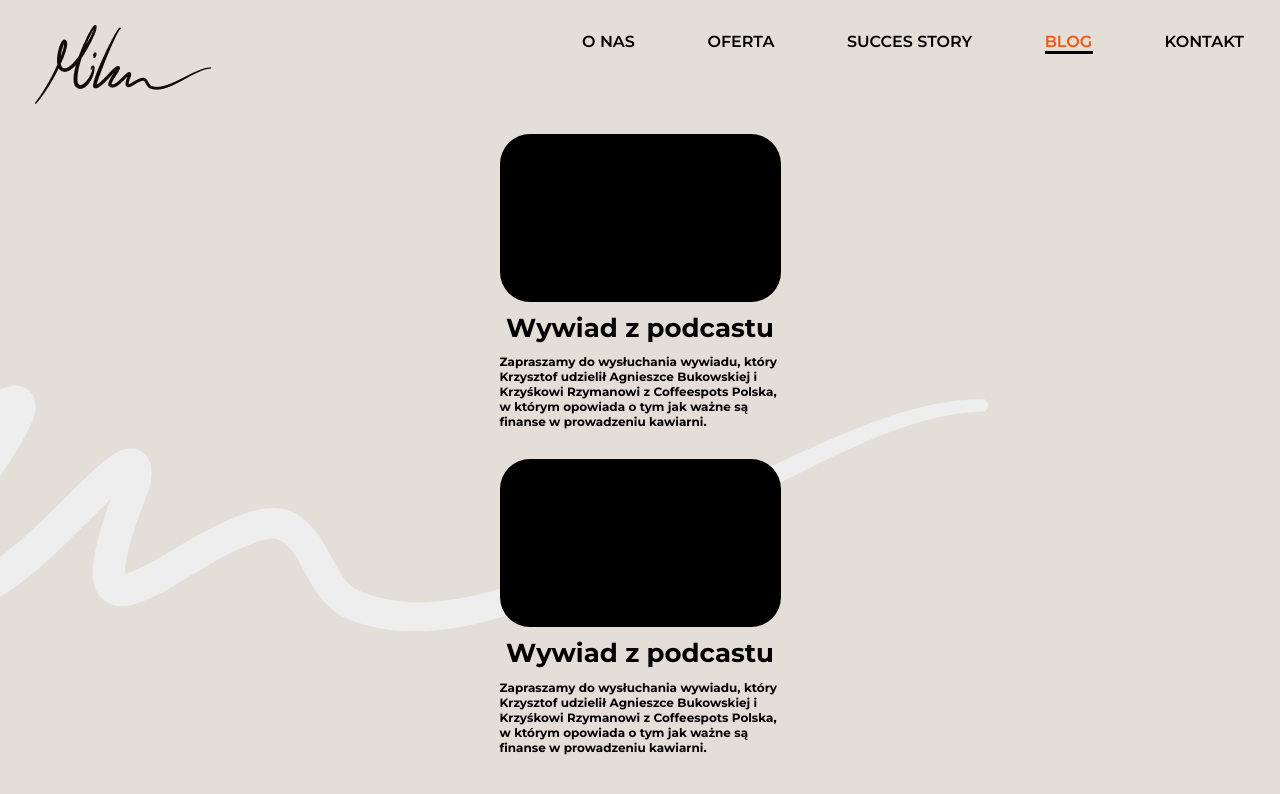
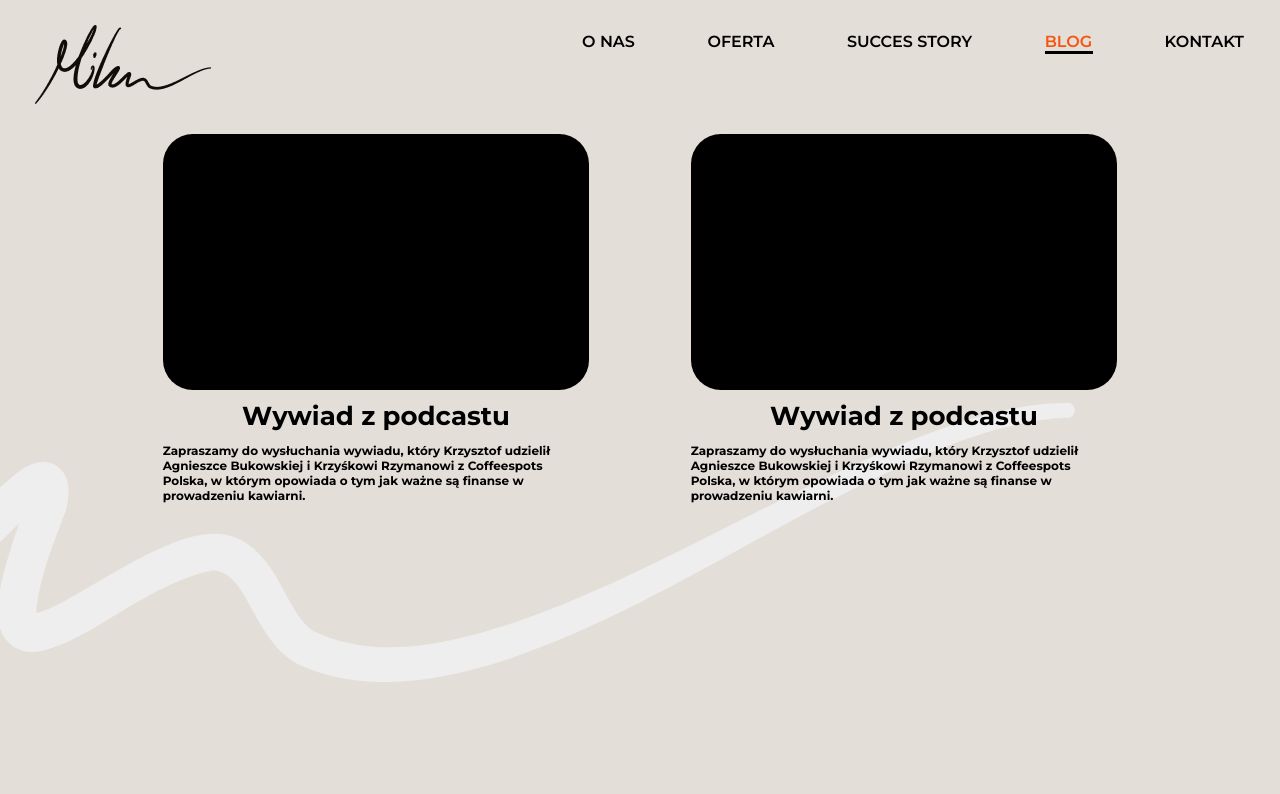
Before and after one commit to PIvSky/mgd_app, a React (Vite) app: page /blog in a window 1280 px wide. Shown: the top 794 px of the page. Built offline with nearby package versions, Linux system fonts and the light colour scheme.

Commit message:
done blog for desktop but still waintin for target wideo content

```diff
--- a/src/components/Blog/Blog.jsx
+++ b/src/components/Blog/Blog.jsx
@@ -17,6 +17,7 @@ const Blog = () => {
     ]
     return (
         <div className='blog-container'>
+            <div className='blog-content'>
                 {blogContent.map((item, index) => (
                     <div className='video-container' key={index}>
                         <div className='video-frame'>{/* TODO: tutaj będzie zagnieżdżone video */}</div>
@@ -24,6 +25,7 @@ const Blog = () => {
                         <p className='video-content'>{item.content}</p>
                     </div>
                 ))}
+            </div>
             <VectorBg className='bg-vector' />
         </div>
     )
--- a/src/components/Blog/Blog.scss
+++ b/src/components/Blog/Blog.scss
@@ -7,6 +7,23 @@
     overflow: hidden;
     position: relative;
     padding-bottom: 20px;
+    height: 100lvh;
+    // TODO: nie jestem przekonany co do tego 100lvh, ale bez niego ucinał mi bg-vector
+
+    .blog-content {
+        display: flex;
+        flex-direction: column;
+        flex-wrap: wrap;
+        margin: 0 auto;
+
+        @media screen and (min-width: 769px) {
+            flex-direction: row;
+            padding-inline: 62px;
+        }
+
+        @media screen and (min-width: 1100px) {
+            padding-inline: 112px;
+        }
 
         .video-container {
             width: 281px;
@@ -16,12 +33,22 @@
             justify-content: center;
             align-items: center;
 
+            @media screen and (min-width: 769px) {
+                width: 426.751px;
+                padding-inline: 5px;
+            }
+
             .video-frame {
                 background-color: map-get($colors, black );
                 height: 168px;
                 width: 281px;
                 margin: 30px auto 0;
                 border-radius: 30px;
+
+                @media screen and (min-width: 769px) {
+                    height: 256.591px;
+                    width: 100%;
+                }
             }
 
             .video-title {
@@ -34,14 +61,18 @@
                 @include md-content;
             }
         }
-
+    }
     .bg-vector {
         position: absolute;
         top: -118px;
         left: -245px;
         @include vector-sm;
-        path {
-            fill: map-get($colors, white );
+
+        @media screen and (min-width: 769px) {
+            // position: fixed;
+            @include vector-lg;
+            top: -198px;
+            left: -408px;
         }
     }
 }
```
Lines whose indentation alone changed are shown as unchanged.
